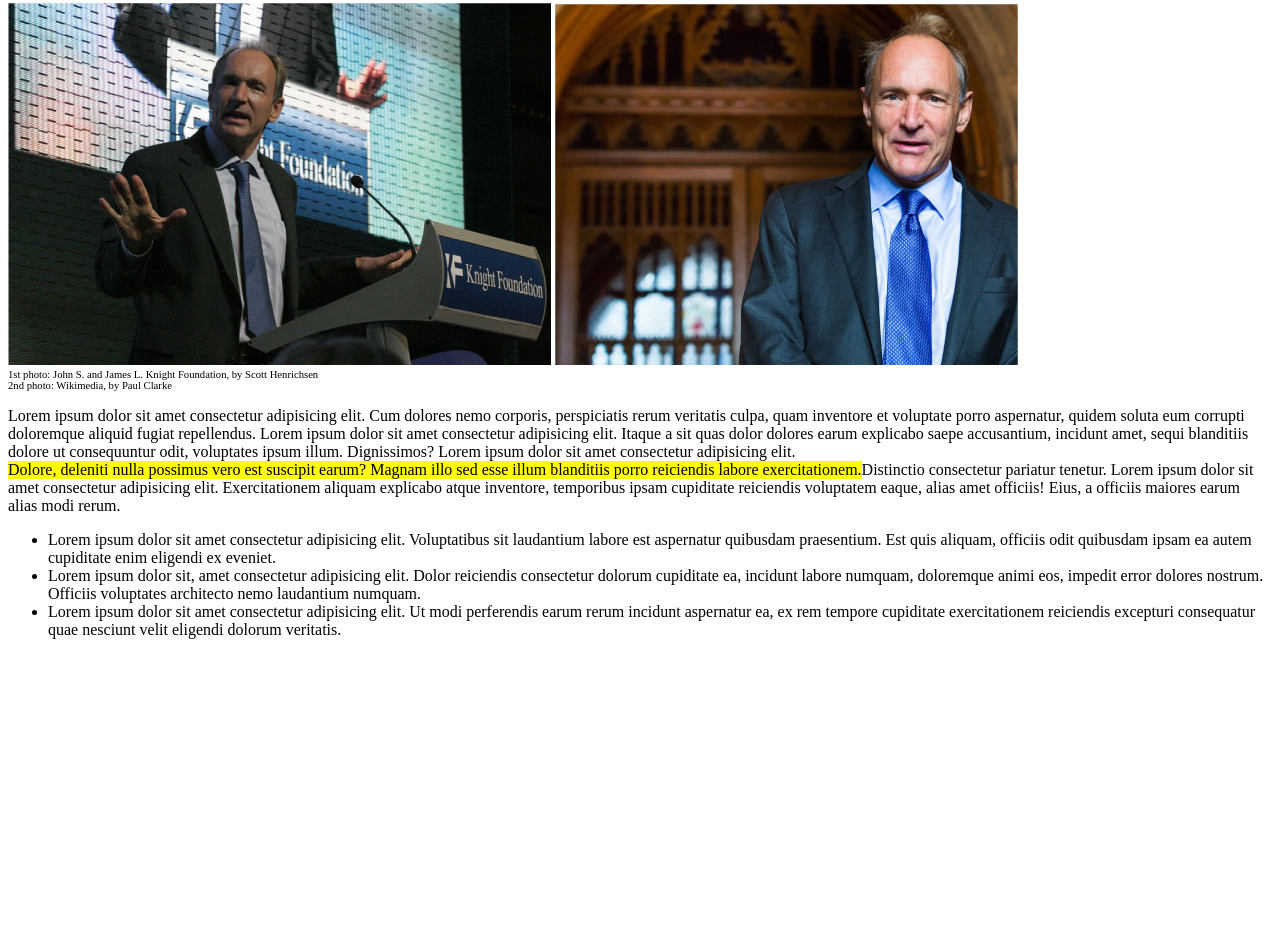
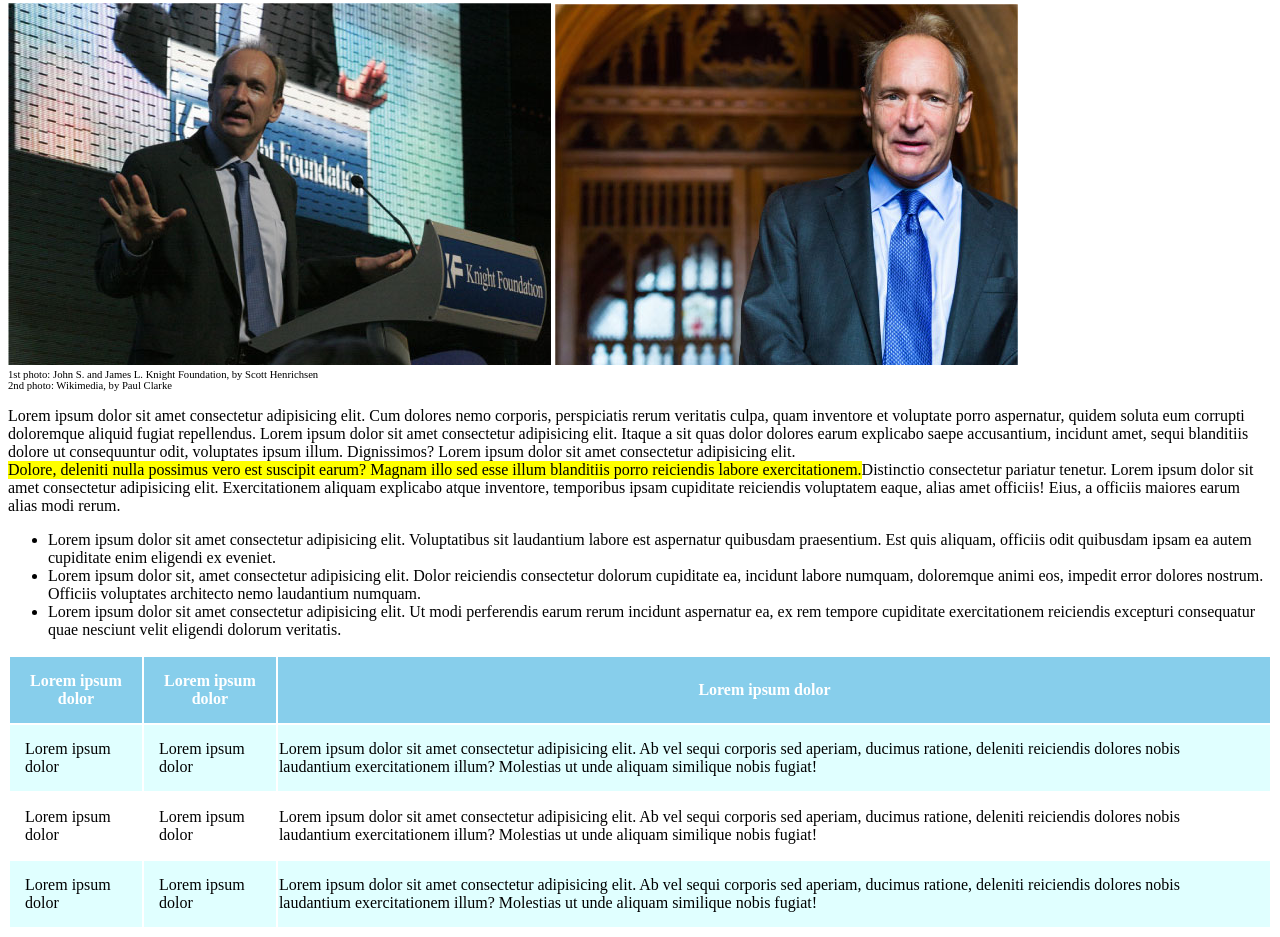
Before and after one commit to mohamedslima/html-css-booleaner, a plain HTML site: page index.html in a window 1280 px wide. Shown: the part 252-1189 px from the top of the page. Before the commit the page ends 907 px from the top, so only its background shows below. Drawn offline with Linux system fonts and the light colour scheme.

Commit message:
tabella completata

```diff
--- a/css/style.css
+++ b/css/style.css
@@ -31,3 +31,24 @@
     display: inline-block;
     background-color: yellow;
 }
+
+.colonna-1{
+    padding: 15px;
+}
+
+.colonna-2{
+    padding: 15px;
+}
+
+.colonna-3{
+    padding-right: 20px;
+}
+
+thead{
+    color: white;
+    background-color: skyblue;
+}
+
+.with-background{
+    background-color: lightcyan;
+}
--- a/index.html
+++ b/index.html
@@ -42,6 +42,32 @@
         <li>Lorem ipsum dolor sit, amet consectetur adipisicing elit. Dolor reiciendis consectetur dolorum cupiditate ea, incidunt labore numquam, doloremque animi eos, impedit error dolores nostrum. Officiis voluptates architecto nemo laudantium numquam.</li>
         <li>Lorem ipsum dolor sit amet consectetur adipisicing elit. Ut modi perferendis earum rerum incidunt aspernatur ea, ex rem tempore cupiditate exercitationem reiciendis excepturi consequatur quae nesciunt velit eligendi dolorum veritatis.</li>
     </ul>
+    <!-- tabella -->
+    <table>
+        <thead>
+            <th class="colonna-1">Lorem ipsum dolor</th>
+            <th class="colonna-2">Lorem ipsum dolor</th>
+            <th class="colonna-3">Lorem ipsum dolor</th>
+        </thead>
+        <tbody>
+            <tr class="with-background">
+                <td class="colonna-1">Lorem ipsum dolor</td>
+                <td class="colonna-2">Lorem ipsum dolor</td>
+                <td class="colonna-3">Lorem ipsum dolor sit amet consectetur adipisicing elit. Ab vel sequi corporis sed aperiam, ducimus ratione, deleniti reiciendis dolores nobis laudantium exercitationem illum? Molestias ut unde aliquam similique nobis fugiat!</td>
+            </tr>
+            <tr>
+                <td class="colonna-1">Lorem ipsum dolor</td>
+                <td class="colonna-2">Lorem ipsum dolor</td>
+                <td class="colonna-3">Lorem ipsum dolor sit amet consectetur adipisicing elit. Ab vel sequi corporis sed aperiam, ducimus ratione, deleniti reiciendis dolores nobis laudantium exercitationem illum? Molestias ut unde aliquam similique nobis fugiat!</td>
+            </tr>
+            <tr class="with-background">
+                <td class="colonna-1">Lorem ipsum dolor</td>
+                <td class="colonna-2">Lorem ipsum dolor</td>
+                <td class="colonna-3">Lorem ipsum dolor sit amet consectetur adipisicing elit. Ab vel sequi corporis sed aperiam, ducimus ratione, deleniti reiciendis dolores nobis laudantium exercitationem illum? Molestias ut unde aliquam similique nobis fugiat!</td>
+            </tr>
+        </tbody>
+    </table>
+    <!-- /tabella -->
 
 
 </body>
```
